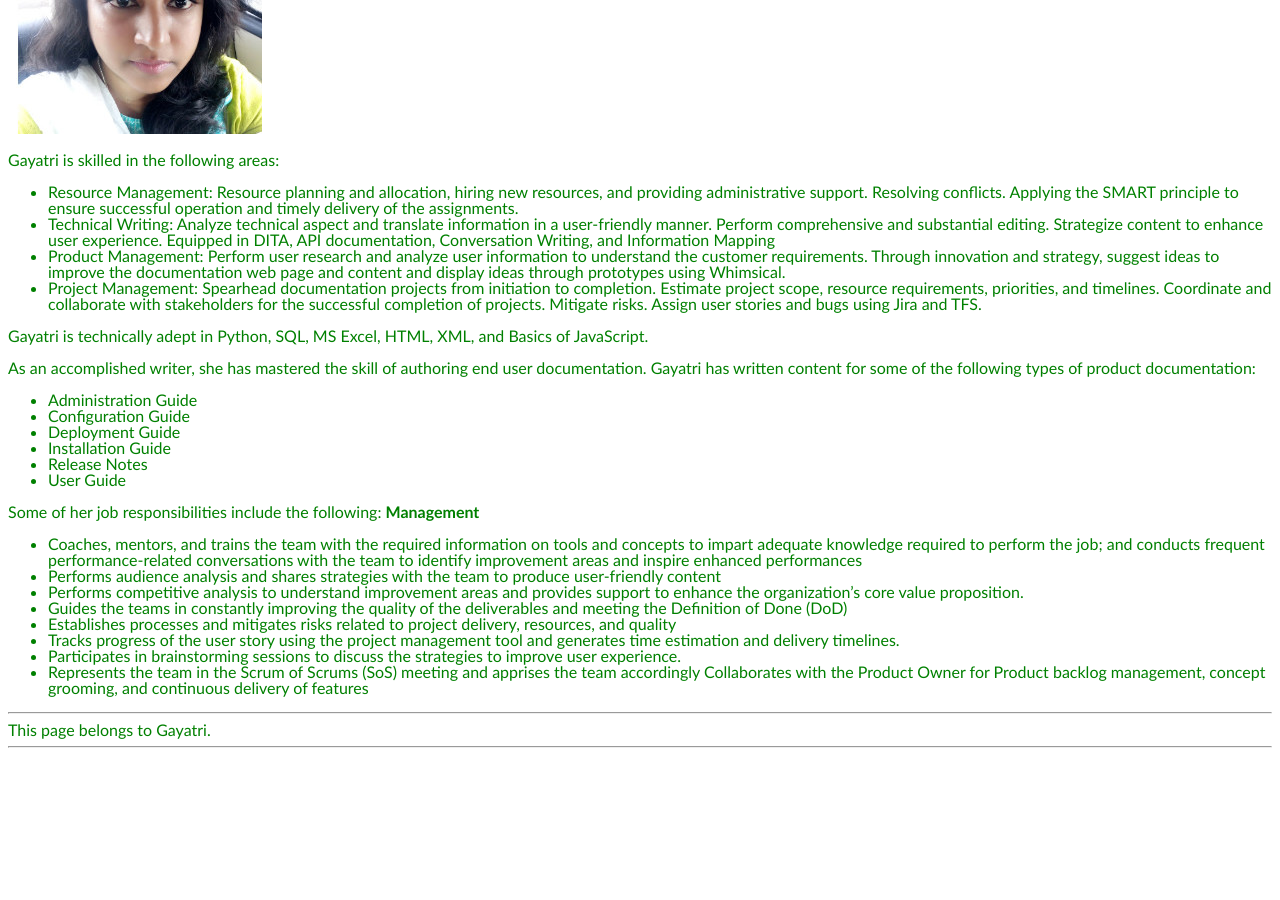
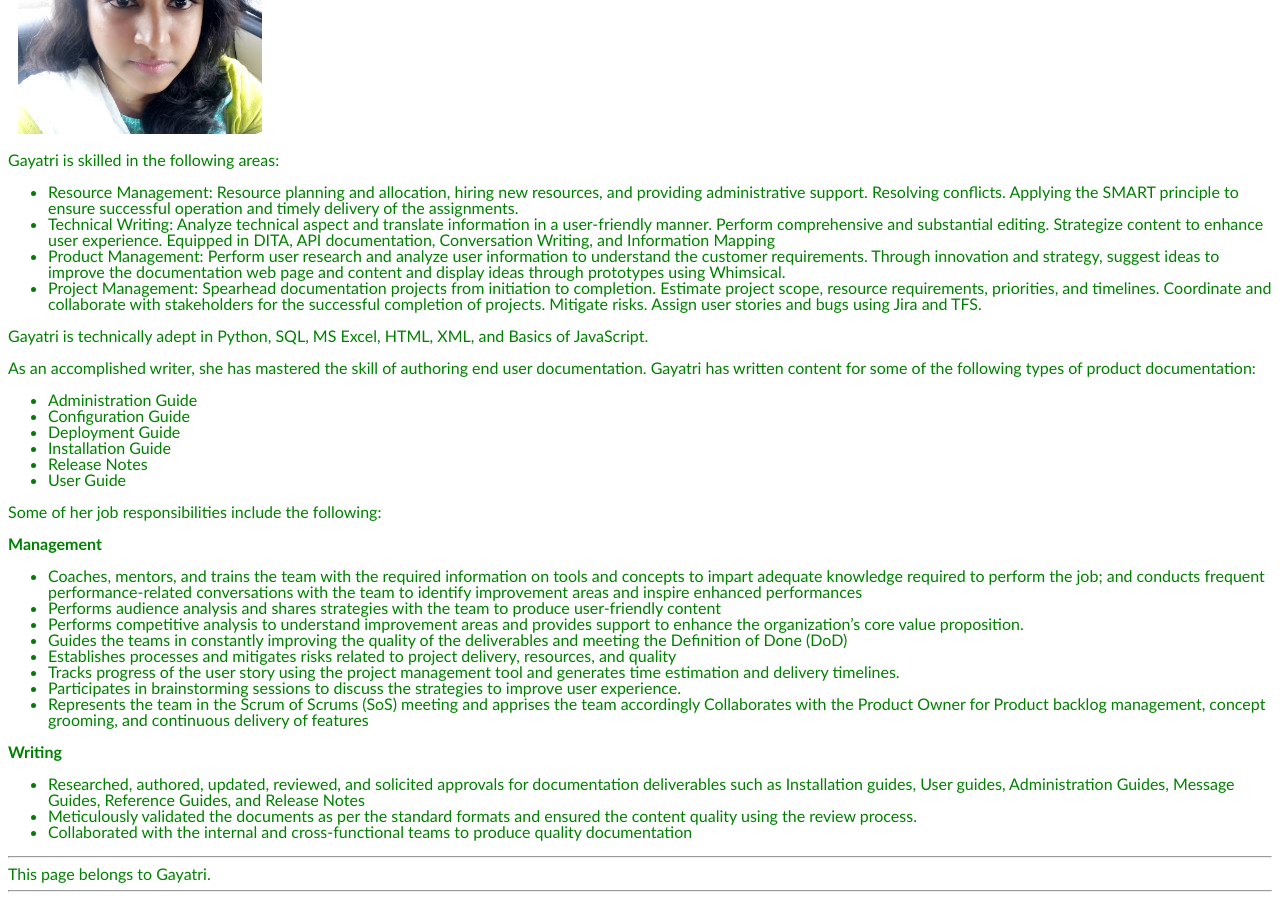
Before and after one commit to gai3nair/scribe, a Jekyll site: the page built from index.md, in a window 1280 px wide and 900 px high, scrolled down 669 px. Built offline with Jekyll 4.4.1, drawn with Linux system fonts in a browser that asks for light colours; our own code applies the rules of GitHub Pages for plain Markdown files; before the commit the page ends 1425 px from its top, so only the background shows below that.

Commit message:
Update index.md

```diff
--- a/index.md
+++ b/index.md
@@ -33,6 +33,7 @@ As an accomplished writer, she has mastered the skill of authoring end user docu
 -  User Guide
 
 Some of her job responsibilities include the following:
+
 **Management**
 -  Coaches, mentors, and trains the team with the required information on tools and concepts to impart adequate knowledge required to perform the job; and conducts frequent performance-related conversations with the team to identify improvement areas and inspire enhanced performances
 -  Performs audience analysis and shares strategies with the team to produce user-friendly content
@@ -42,3 +43,8 @@ Some of her job responsibilities include the following:
 -  Tracks progress of the user story using the project management tool and generates time estimation and delivery timelines.
 -  Participates in brainstorming sessions to discuss the strategies to improve user experience.
 -  Represents the team in the Scrum of Scrums (SoS) meeting and apprises the team accordingly Collaborates with the Product Owner for Product backlog management, concept grooming, and continuous delivery of features
+
+**Writing**
+-  Researched, authored, updated, reviewed, and solicited approvals for documentation deliverables such as Installation guides, User guides, Administration Guides, Message Guides, Reference Guides, and Release Notes
+-  Meticulously validated the documents as per the standard formats and ensured the content quality using the review process.
+-  Collaborated with the internal and cross-functional teams to produce quality documentation
```
